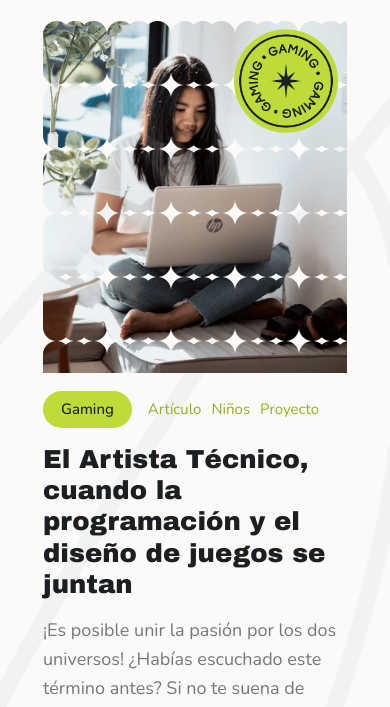
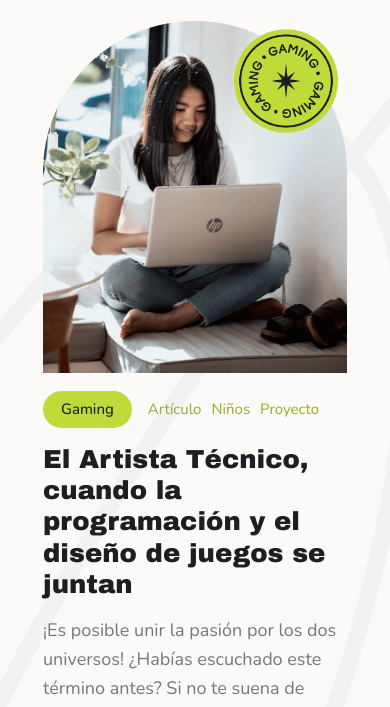
Before and after one commit to CrabF/ds_task1, a plain HTML site: page index.html in a window 390 px wide. Shown: the part 128-835 px from the top of the page. Drawn offline with Linux system fonts and the light colour scheme.

Commit message:
fix: fix css mask for mobile ver

```diff
--- a/src/scss/components/article/_article.scss
+++ b/src/scss/components/article/_article.scss
@@ -107,7 +107,7 @@
       }
 
       & .mask {
-        -webkit-mask-image: url("../../public/images/cssMasks/smallSize/avatar.png");
+        -webkit-mask-image: url("../../public/images/cssMasks/smallSize/1.png");
 
       }
       & .mask__image {
```
Also changed, not shown: src/scss/index.css, 1 other file.
